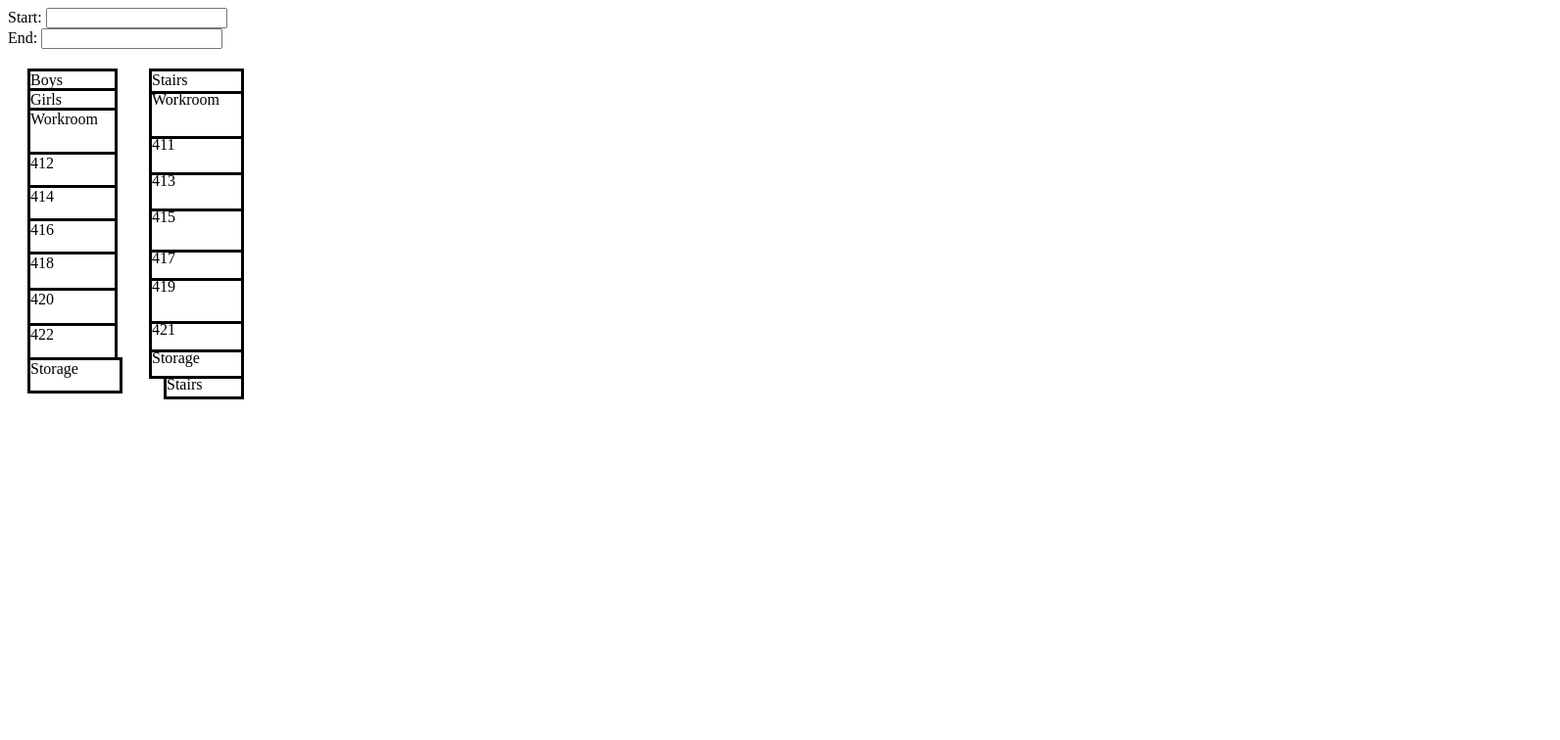
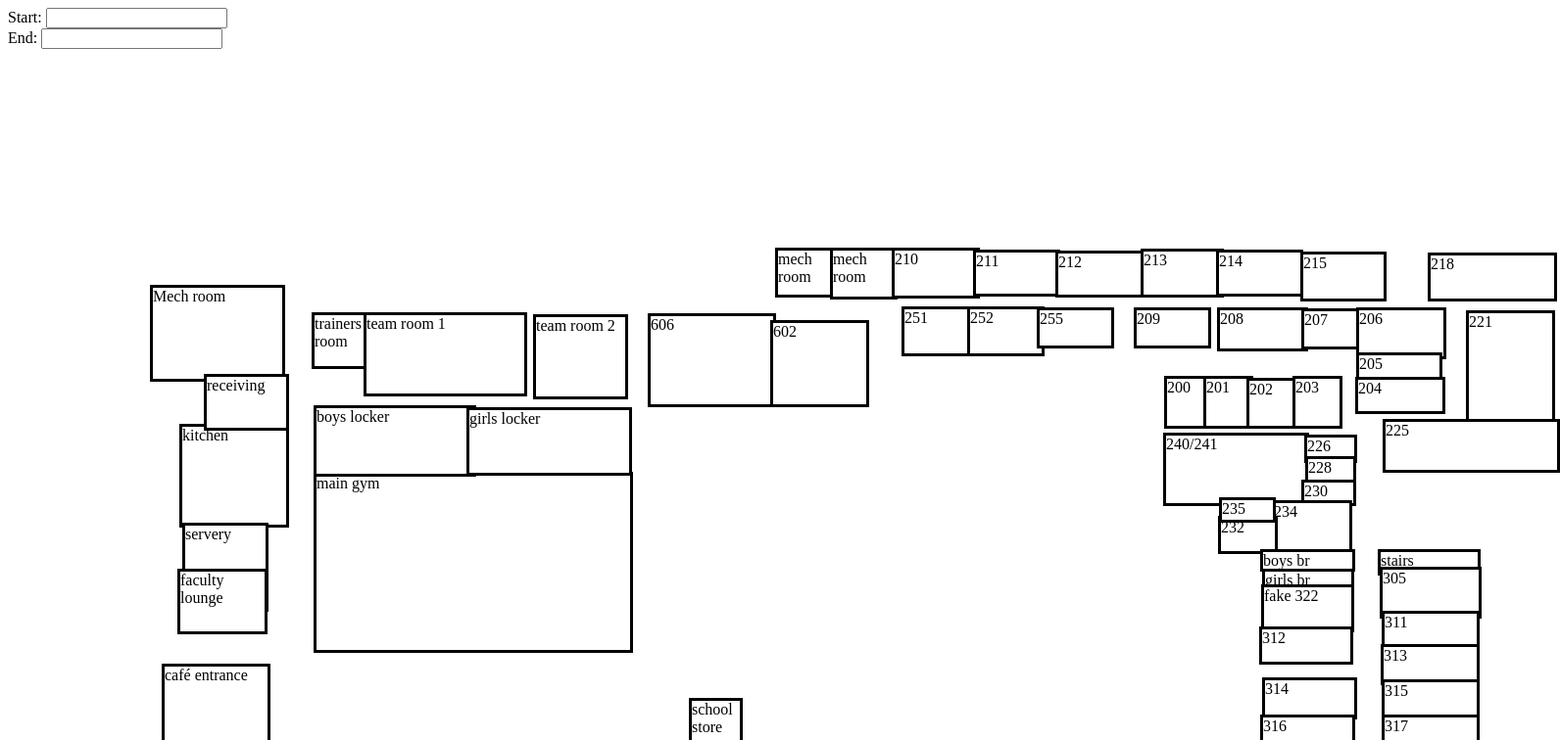
Before and after one commit to seafoambeige/apperoni, an Angular app in the folder school-map-app/: page / in a window 1280 px wide. Shown: the top 756 px of the page at 98% size, 1592 px wide, since content can reach past the window. Built offline with nearby package versions, Linux system fonts and the light colour scheme.

Commit message:
fixed coordinates

```diff
--- a/school-map-app/src/app/school-map.service.ts
+++ b/school-map-app/src/app/school-map.service.ts
@@ -16,7 +16,7 @@ export class SchoolMapService {
         new Room('servery ', 158, 464, 82, 85),
         new Room('faculty lounge ', 153, 511, 86, 61),
         new Room('main gym ', 292, 412, 320, 179),
-        new  Room('boys locker ', 292, 412, 320, 179),
+        new Room('boys locker ', 292, 344, 160, 67),
         new  Room('girls locker ', 448, 346, 163, 64),
         new  Room('trainers room ', 290, 249, 54, 52),
         new  Room('team room 1 ', 343, 249, 161, 80),
@@ -47,10 +47,10 @@ export class SchoolMapService {
         new  Room('205 ', 1356, 290, 82, 27),
         new  Room('204 ', 1355, 315, 86, 32),
         new  Room('218 ', 1429, 188, 126, 44),
-        new  Room('221 ', 1446, 245, 91, 118),
+        new Room('221 ', 1468, 247, 85, 114),
         new  Room('225 ', 1383, 358, 175, 49),
         new  Room('240/241 ', 1159, 372, 143, 69),
-        new  Room('200 ', 1159, 372, 143, 47),
+        new  Room('200 ', 1160, 314, 41, 48),
         new  Room('201 ', 1200, 314, 45, 48),
         new  Room('202 ', 1244, 316, 46, 46),
         new  Room('203 ', 1291, 314, 45, 48),
@@ -59,7 +59,7 @@ export class SchoolMapService {
         new  Room('230 ', 1300, 420, 50, 21),
         new  Room('234 ', 1269, 441, 77, 50),
         new  Room('232 ', 1215, 457, 55, 33),
-        new  Room('235 ', 1216, 441, 55, 33),
+        new Room('235 ', 1216, 438, 52, 20),
         new  Room('boys br ', 1258, 491, 91, 17),
         new  Room('girls br ', 1260, 511, 88, 17),
         new  Room('fake 322 ', 1259, 527, 89, 43),
--- a/school-map-app/src/app/school-map/school-map.component.ts
+++ b/school-map-app/src/app/school-map/school-map.component.ts
@@ -11,7 +11,7 @@ export class SchoolMapComponent implements OnInit {
   private start: string;
   private end: string;
 
-  private schoolMap =  this.schoolMapService.getMap(SchoolMapService.SECOND_FLOOR);
+  private schoolMap =  this.schoolMapService.getMap(SchoolMapService.FIRST_FLOOR);
 
 
 
```
